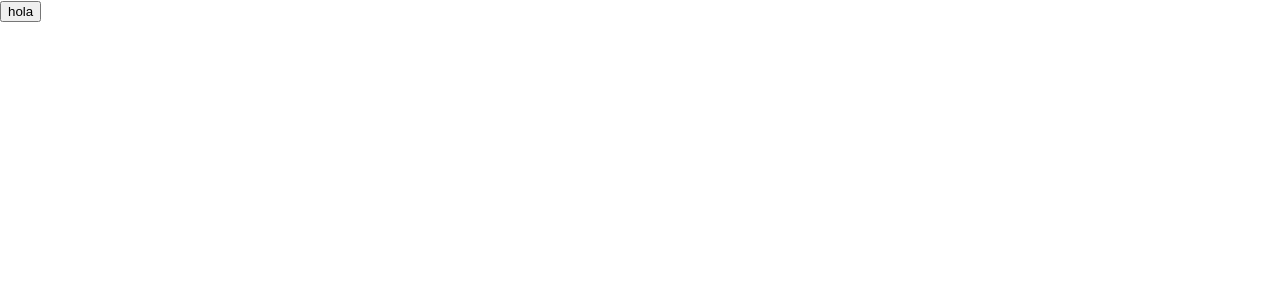
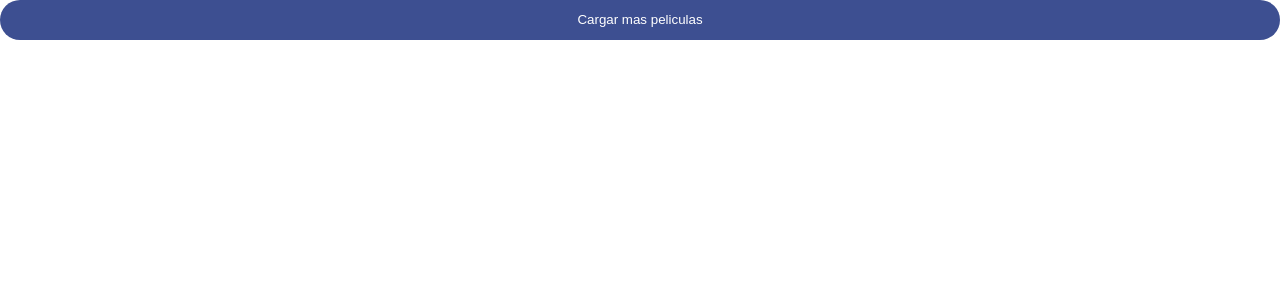
Before and after one commit to AgustinJaime99/cuevanna-clone, a Next.js app: page / in a window 1280 px wide. Shown: the top 300 px of the page. Built offline with nearby package versions, Linux system fonts and the light colour scheme.

Commit message:
Update: Create context, config global styles

```diff
--- a/components/common/Button.tsx
+++ b/components/common/Button.tsx
@@ -7,6 +7,7 @@ interface Props {
 }
 
 export const Button = ({ url, children }: Props) => {
+
   return (
     <>
       {url ?
@@ -21,5 +22,16 @@ export const Button = ({ url, children }: Props) => {
 }
 
 const Btn = styled.button`
-
+  padding: 1rem 2rem;
+  border: none;
+  line-height: 2rem;
+  border-radius: 3rem;
+  cursor: pointer;
+  width: 100%;
+  color: var(--white);
+  background-color: var(--secondaryColor1);
+  transition: all ease-in-out 0.3s;
+  &:hover {
+    background-color: var(--primaryColor1);
+  }
 `
--- /dev/null
+++ b/context/GlobalContext.tsx
@@ -0,0 +1,38 @@
+import React, { createContext, Dispatch, ReactNode, SetStateAction, useContext } from 'react';
+
+interface DefaultValues {
+  theme: string;
+  showModal: boolean;
+  modalActive: string;
+}
+
+export type globalContext = {
+  globalContext: DefaultValues;
+  setGlobalContext: Dispatch<SetStateAction<DefaultValues>>
+};
+
+export const GlobalContext = createContext<globalContext | null>(null);
+
+export function useGlobal() {
+  return useContext(GlobalContext);
+}
+
+type Props = {
+  children: ReactNode;
+};
+
+export function GlobalContextProvider({ children }: Props) {
+  const [globalContext, setGlobalContext] = React.useState<DefaultValues>({
+    modalActive: '',
+    theme: 'light',
+    showModal: false,
+  })
+
+  return (
+    <>
+      <GlobalContext.Provider value={{ globalContext, setGlobalContext }}>
+        {children}
+      </GlobalContext.Provider>
+    </>
+  )
+}
--- a/pages/_app.tsx
+++ b/pages/_app.tsx
@@ -1,6 +1,15 @@
+import GlobalStyles from '@/configs/theme'
+import { GlobalContextProvider } from '@/context/GlobalContext'
 import '@/styles/globals.css'
 import type { AppProps } from 'next/app'
 
 export default function App({ Component, pageProps }: AppProps) {
-  return <Component {...pageProps} />
+  return (
+    <>
+      <GlobalContextProvider>
+        <GlobalStyles />
+        <Component {...pageProps} />
+      </GlobalContextProvider>
+    </>
+  )
 }
--- a/pages/index.tsx
+++ b/pages/index.tsx
@@ -11,7 +11,7 @@ export default function Home() {
         <link rel="icon" href="/favicon.ico" />
       </Head>
       <Button url='/home'>
-        hola
+        Cargar mas peliculas
       </Button>
     </>
   )
--- a/pages/series.tsx
+++ b/pages/series.tsx
@@ -1,3 +1,4 @@
+import { Button } from '@/components/common/Button'
 import Head from 'next/head'
 
 export default function Series() {
@@ -6,6 +7,9 @@ export default function Series() {
       <Head>
         <title>Cuevanna Clone | Series</title>
       </Head>
+      <Button url='/hola'>
+        Hello
+      </Button>
     </>
   )
 }
```
